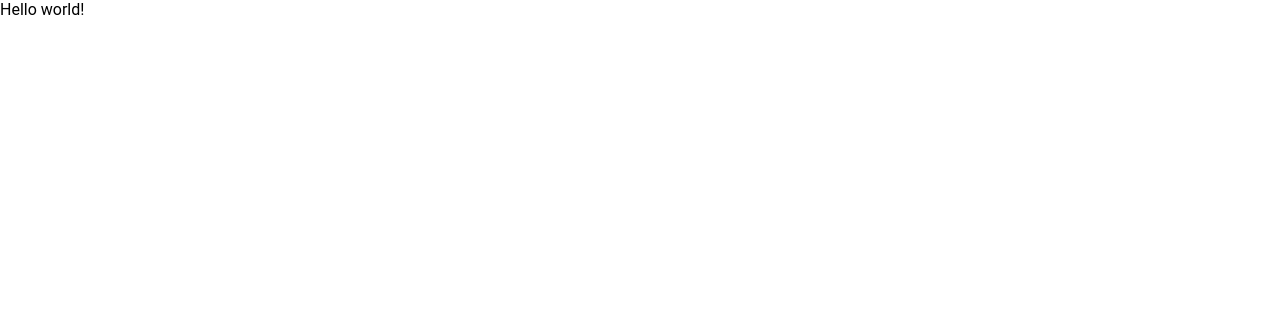
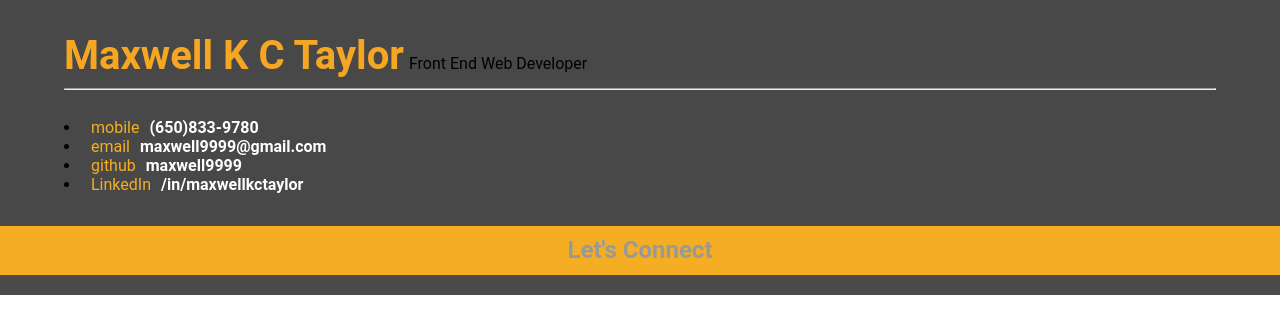
Before and after one commit to maxwell9999/FEND-Udacity, a plain HTML site: page Project_Code/P2/index.html in a window 1280 px wide. Drawn offline with Linux system fonts and the light colour scheme.

Commit message:
JS lesson 1 complete

```diff
--- a/Project_Code/P2/index.html
+++ b/Project_Code/P2/index.html
@@ -52,8 +52,6 @@ need to load. You'll see a lot of <link>s to CSS files for styles and
 </head>
 <body>
   <div id="main">
-    Hello world!   <!-- You'll be deleting this line in the course -->
-
     <!--
     Everything from here to the <script> tag below is the skeleton of your
     website. Your code will add information to each of the sections of the
--- a/Project_Code/P2/js/helper.js
+++ b/Project_Code/P2/js/helper.js
@@ -23,7 +23,7 @@ var HTMLgithub = '<li class="flex-item"><span class="orange-text">github</span><
 var HTMLblog = '<li class="flex-item"><span class="orange-text">blog</span><span class="white-text">%data%</span></li>';
 var HTMLlocation = '<li class="flex-item"><span class="orange-text">location</span><span class="white-text">%data%</span></li>';
 
-var HTMLbioPic = '<img src="%data%" class="biopic">';
+var HTMLbioPic = '<img src="%data%" class="biopic" alt="Portrait Photo">';
 var HTMLwelcomeMsg = '<span class="welcome-message">%data%</span>';
 
 var HTMLskillsStart = '<h3 id="skills-h3">Skills at a Glance:</h3><ul id="skills" class="flex-box"></ul>';
--- a/Project_Code/P2/js/resumeBuilder.js
+++ b/Project_Code/P2/js/resumeBuilder.js
@@ -1,3 +1,65 @@
 /*
-This is empty on purpose! Your code to build the resume will go here.
- */
+Resume Info
+*/
+
+var fullName = "Maxwell K C Taylor";
+var role = "Front End Web Developer";
+var phone = "(650)833-9780";
+var email = "maxwell9999@gmail.com";
+var github = "maxwell9999";
+var HTMLlinkedin = HTMLcontactGeneric.replace("%contact%", "LinkedIn")
+var linkedin = "/in/maxwellkctaylor";
+var picture = "profile_pic.JPG";
+var skills = ["programming", "java", "javascript", "python",
+               "HTML/CSS", "Bootstrap", "jQuery", "technical writing", "c"];
+
+var bio = {
+   "name" : HTMLheaderName.replace("%data%", fullName),
+   "role" : HTMLheaderRole.replace("%data%", role),
+   "contacts" : {
+      "phone" : HTMLmobile.replace("%data%", phone),
+      "email" : HTMLemail.replace("%data%", email),
+      "github" : HTMLgithub.replace("%data%", github),
+      "linkedin" : HTMLlinkedin.replace("%data%", linkedin),
+   },
+   "pic" : HTMLbioPic.replace("%data", picture),
+   "welcome" : HTMLwelcomeMsg.replace("%data%", "Check out my resume!"),
+   "skills" : skills
+};
+
+$("#header").prepend(bio.name, bio.role);
+
+$("#header").append(bio.contacts.phone, bio.contacts.email,
+                     bio.contacts.github, bio.contacts.linkedin);
+
+//$("#header").append(bio.pic, bio.welcome, bio.skills);
+
+
+var work = {
+   "companies" : [
+      {
+      "name" : "NCLab, Inc.",
+      "position" : "Front-End Web Developer",
+      "time" : "July 2015-Present",
+      }
+   ],
+};
+
+work.companies.city = "Reno, NV, USA";
+
+var education = {
+   "undergrad" : [
+   {
+      "school" : "Califoria Polytechnic State University",
+      "major" : "Software Engineering",
+      "Grad Year" :"2018",
+   },
+   ]
+};
+
+education.undergrad[0]["city"] = "San Luis Obispo";
+
+console.log(education.undergrad[0].school)
+
+$("#workExperience").append(HTMLworkTitle.replace("%data%", work["companies"[0]["position"]]));
+$("#education").append(HTMLschoolName.replace("%data%", education.undergrad[0].school));
```
Also changed, not shown: Project_Code/P2/profile_pic.JPG (added).
